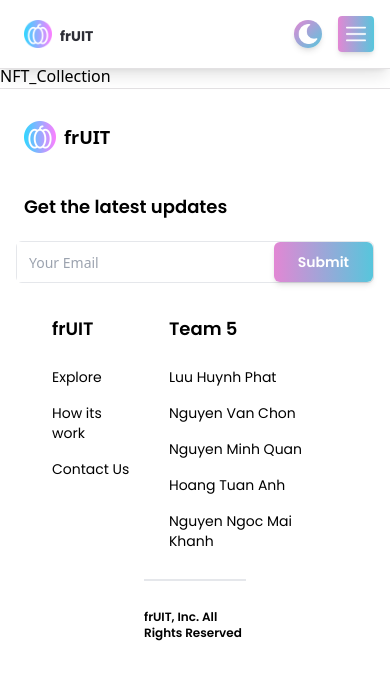
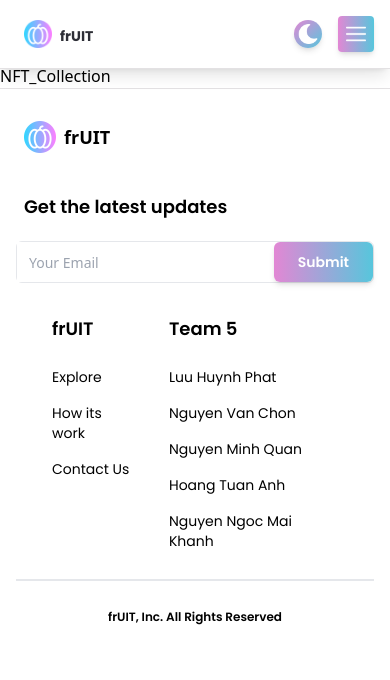
Before and after one commit to LovelyStar215/mx-marketplace, a Next.js app: page /collection in a window 390 px wide. Shown: the top 680 px of the page. Built offline with nearby package versions, Linux system fonts and the light colour scheme.

Commit message:
fix footer responsive

```diff
--- a/components/Footer.jsx
+++ b/components/Footer.jsx
@@ -62,7 +62,7 @@ const Footer = () => {
 
         {/* ===================Right Column=================== */}
         <div className="flex justify-between md:flex-row md:mt-8">
-          <div className="text-sm dark:text-prim-gray-1 mr-60 md:mr-0 md:ml-20 sm:ml-5">
+          <div className="text-sm dark:text-prim-gray-1 mr-36 laptop:mr-60 md:mr-0 md:ml-20 sm:ml-5">
             <FooterLink
               heading="frUIT"
               items={['Explore', 'How its work', 'Contact Us']}
@@ -84,7 +84,7 @@ const Footer = () => {
       </div>
 
       {/* ===================Footer LowerSecTion=================== */}
-      <div className="flex flex-row justify-between mx-32 mt-3 border-t-2 sm:flex-col dark:bg-prim-dark pt-7 dark:border-prim-black-3">
+      <div className="flex flex-row justify-between mt-3 border-t-2 tablet:mx-32 sm:flex-col dark:bg-prim-dark pt-7 dark:border-prim-black-3">
         <p className="flex font-semibold text-black sm:justify-center font-poppins text-md sm:text-xs dark:text-prim-gray-1 md:ml-10 sm:ml-0">
           frUIT, Inc. All Rights Reserved
         </p>
```
